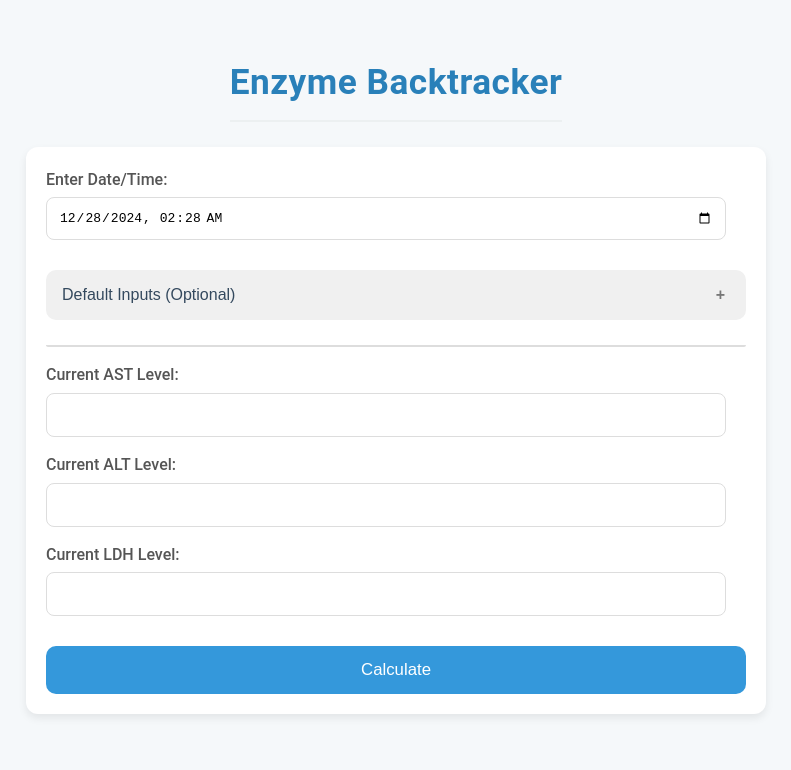
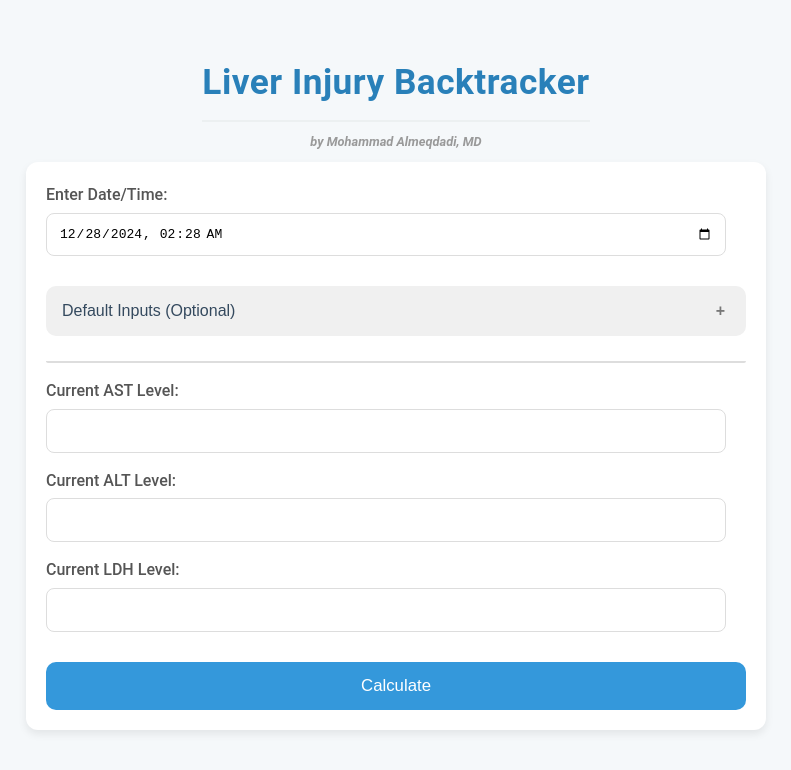
Before and after one commit to qaddodi/liverenzymebacktrack, a plain HTML site: page index.html in a window 1280 px wide. Shown: the whole page, without its empty margins (244-1035 px from the left). Drawn offline with Linux system fonts and the light colour scheme.

Commit message:
Update index.html

```diff
--- a/index.html
+++ b/index.html
@@ -3,8 +3,8 @@
 <head>
     <meta charset="UTF-8">
     <meta name="viewport" content="width=device-width, initial-scale=1.0">
-    <title>Enzyme Backtracker</title>
-        <style>
+    <title>Liver Injury Backtracker</title>
+    <style>
         body {
             font-family: 'Roboto', -apple-system, BlinkMacSystemFont, 'Segoe UI', Oxygen, Ubuntu, Cantarell, 'Open Sans', 'Helvetica Neue', sans-serif;
             margin: 20px;
@@ -20,7 +20,7 @@
         h1 {
             text-align: center;
              color: #2980b9; /* Primary color */
-             margin-bottom: 25px;
+             margin-bottom: 10px; /* Reduced the bottom margin */
             font-size: 2.2em;
             font-weight: 600;
             letter-spacing: 0.5px;
@@ -28,6 +28,15 @@
             padding-bottom: 10px;
 
         }
+
+         h2 {
+            text-align: center;
+            font-size: 0.8em; /* Slightly smaller author name */
+            color: #999; /* gray color */
+            font-style: italic;
+            margin-top: 0px;
+            margin-bottom: 10px;
+         }
 
          .form-container {
             width: 90%;
@@ -248,7 +257,8 @@
     </style>
 </head>
 <body>
-    <h1>Enzyme Backtracker</h1>
+    <h1>Liver Injury Backtracker</h1>
+     <h2>by Mohammad Almeqdadi, MD</h2>
      <div class="form-container">
             <div class="input-group">
                 <label for="dateTime">Enter Date/Time:</label>
@@ -367,7 +377,7 @@
              const { timePoints, data } = backtrackEnzymes(altLevel, astLevel, ldhLevel, altHalfLife, astHalfLife, ldhHalfLife, timeSteps, stepSizeHours);
 
 
-            let tableHTML = '<table><thead><tr><th>h ago</th><th>Date</th><th>Time</th>';
+            let tableHTML = '<table><thead><tr><th>Time (h ago)</th><th>Date</th><th>Time</th>';
              const enzymes = ["AST", "ALT", "LDH"];
            for (const enzyme of enzymes){
                  if (data[enzyme]){
```
